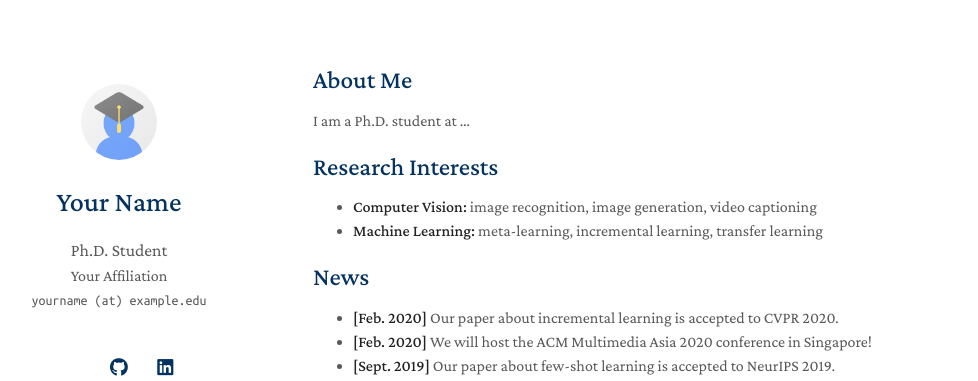
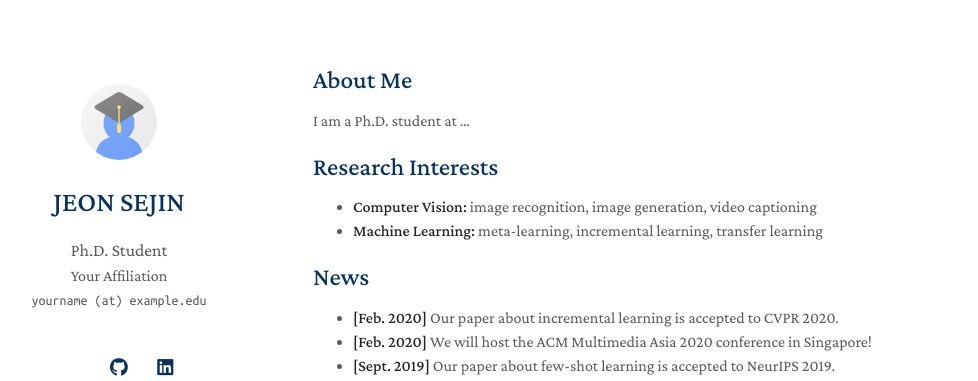
Before and after one commit to SEJIN-JEON/SEJIN-JEON.github.io, a Jekyll site: the page built from index.md, in a window 1280 px wide. Shown: the top 381 px of the page, without its empty margins (157-1135 px from the left). Built offline with Jekyll 4.4.1, drawn with Linux system fonts in a browser that asks for light colours; a style sheet for code colours, icons or effects is not loaded; our own code applies the rules of GitHub Pages for plain Markdown files.

Commit message:
Update _config.yml
change title - name

```diff
--- a/_config.yml
+++ b/_config.yml
@@ -1,5 +1,5 @@
 # Basic Information
-title: Your Name
+title: JEON SEJIN
 position: Ph.D. Student
 affiliation: Your Affiliation
 email: yourname (at) example.edu
```
